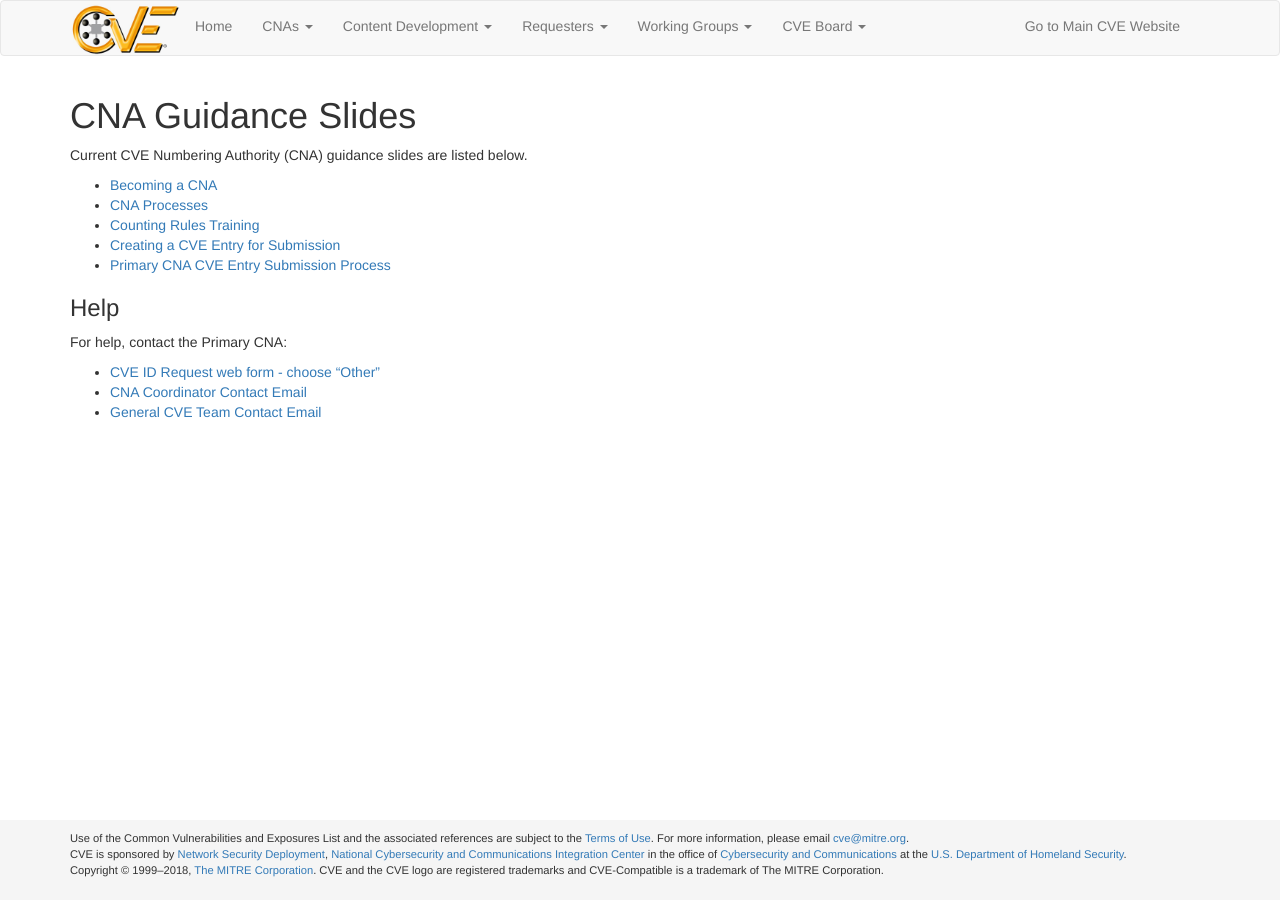
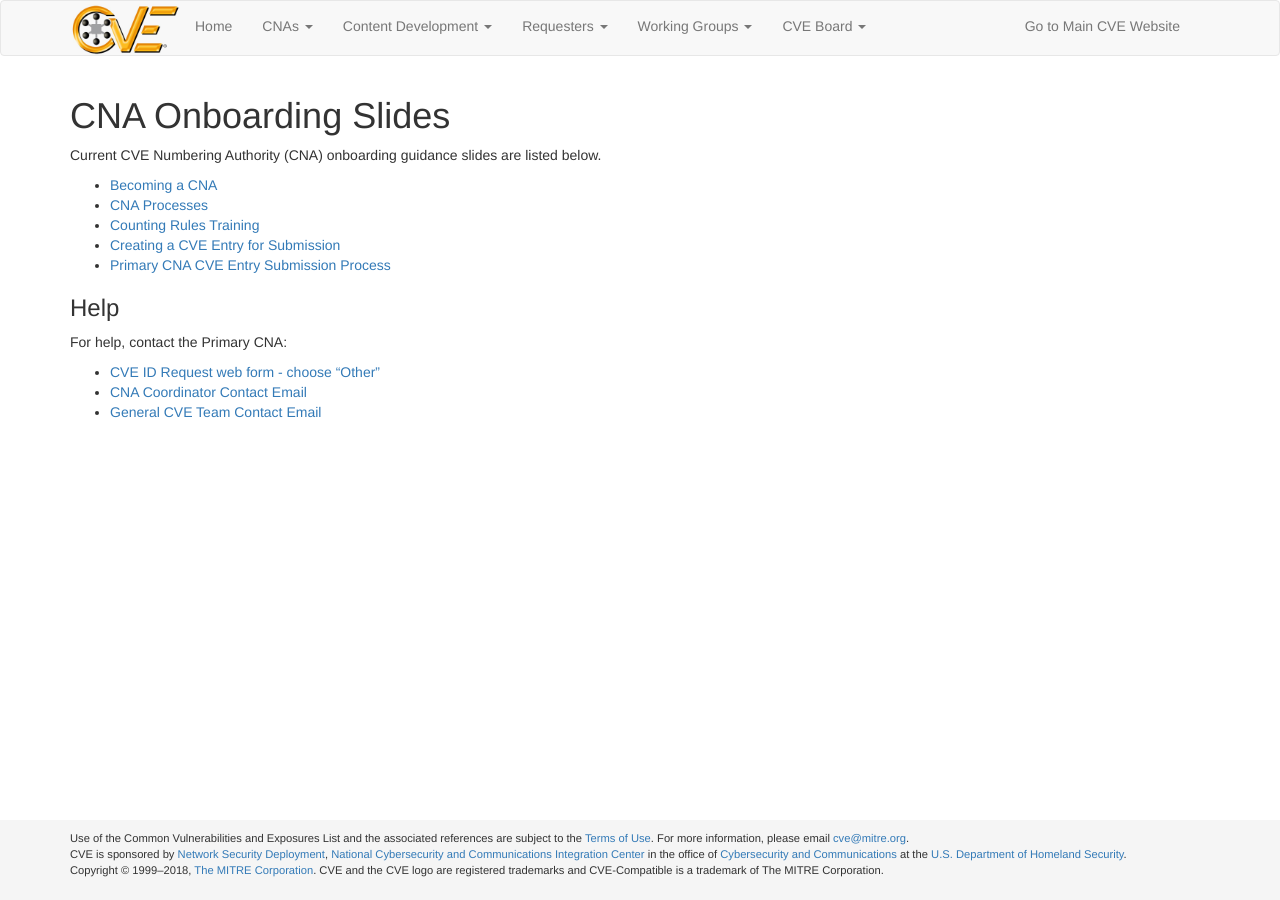
Before and after one commit to CVEProject/cveproject.github.io, a Jekyll site: the page built from docs/cna/onboarding/index.md, in a window 1280 px wide. Built offline with Jekyll 4.4.1, drawn with Linux system fonts in a browser that asks for light colours; nearby versions of some CDN libraries.

Commit message:
Update CNA Onboarding Slides page
Updated to new "Onboarding" title to match new url and updates made to the main CVE website

```diff
--- a/docs/cna/onboarding/index.md
+++ b/docs/cna/onboarding/index.md
@@ -1,9 +1,9 @@
 ---
-title: CNA Guidance Slides
+title: CNA Onboarding Slides
 layout: page
 ---
 
-Current CVE Numbering Authority (CNA) guidance slides are listed below.
+Current CVE Numbering Authority (CNA) onboarding guidance slides are listed below.
 
 * [Becoming a CNA](/docs/cna/Becoming a CNA.pptx)
 * [CNA Processes](/docs/cna/CNA Processes.pptx)
```
